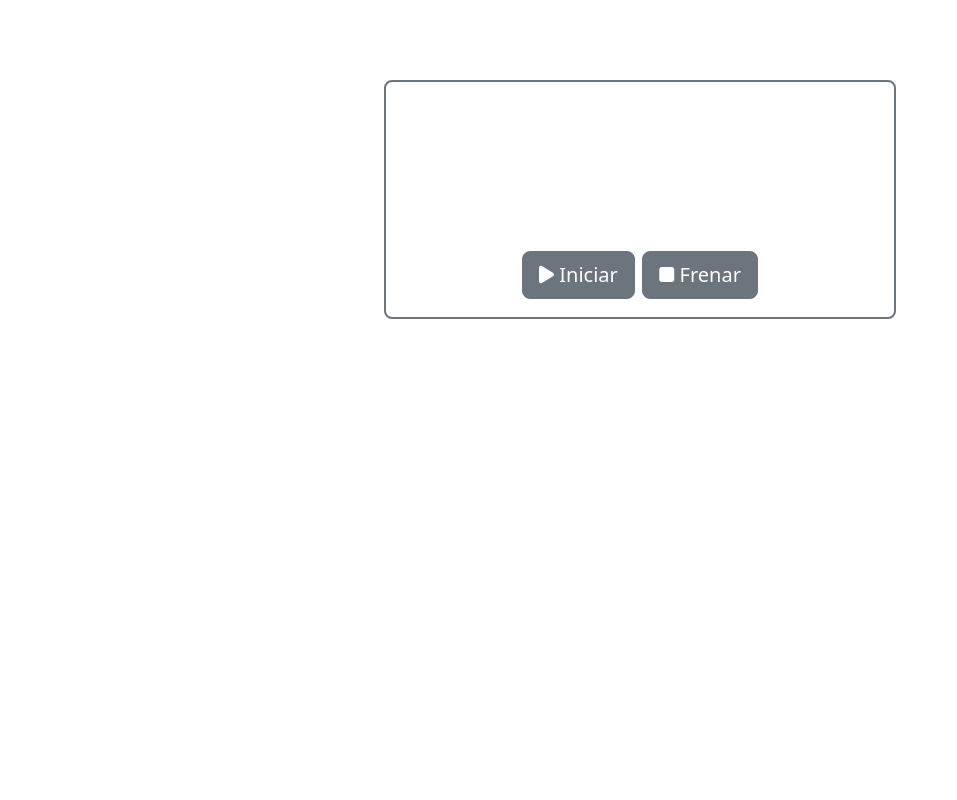
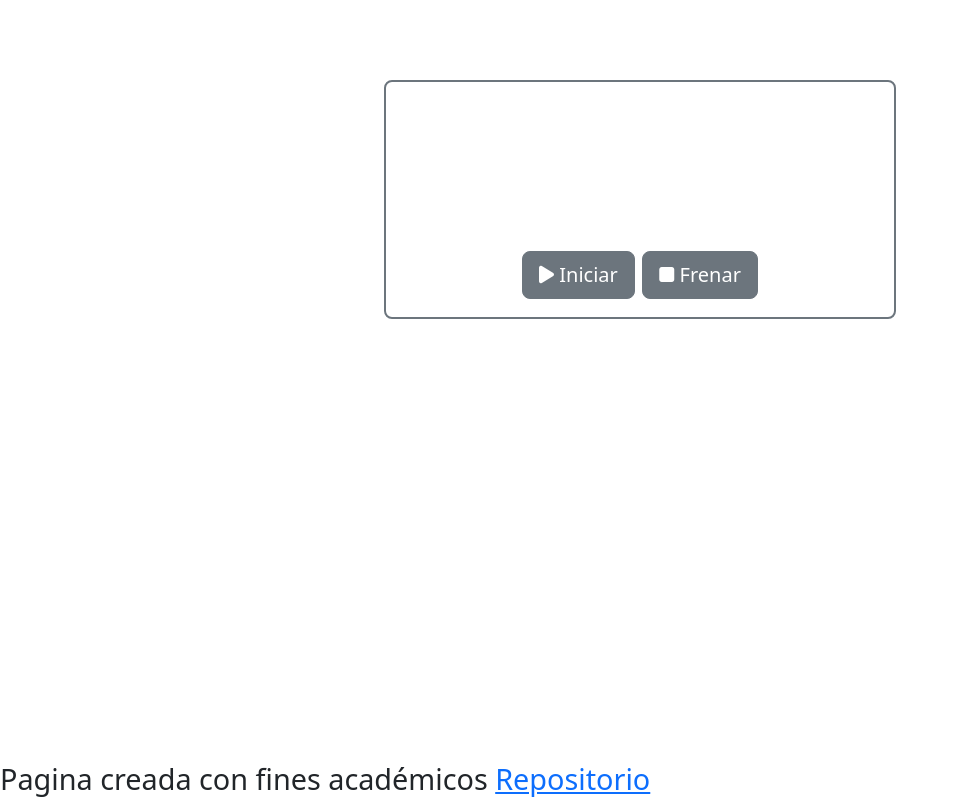
Before and after one commit to sebaslopezg/laboratorioJS1_proyecto3, a plain HTML site: page index.html in a window 1280 px wide. Shown: the whole page, without its empty margins (0-957 px from the left). Drawn offline with nearby package versions, Linux system fonts and the light colour scheme.

Commit message:
creado el footer

```diff
--- a/assets/css/style.css
+++ b/assets/css/style.css
@@ -42,3 +42,8 @@ body{
     color: #3a3a3a;
     letter-spacing: 16px;
 }
+
+footer{
+    position: absolute;
+    bottom: 0;
+}
--- a/index.html
+++ b/index.html
@@ -24,6 +24,9 @@
         </div>
     </div>
 
+    <footer>
+        Pagina creada con fines académicos <a target="_blank" href="https://github.com/sebaslopezg/laboratorioJS1_proyecto3">Repositorio</a>
+    </footer>
 
         <script src="assets/js/app.js"></script>
         <script src="assets/js/fontawesome.js"></script>
```
